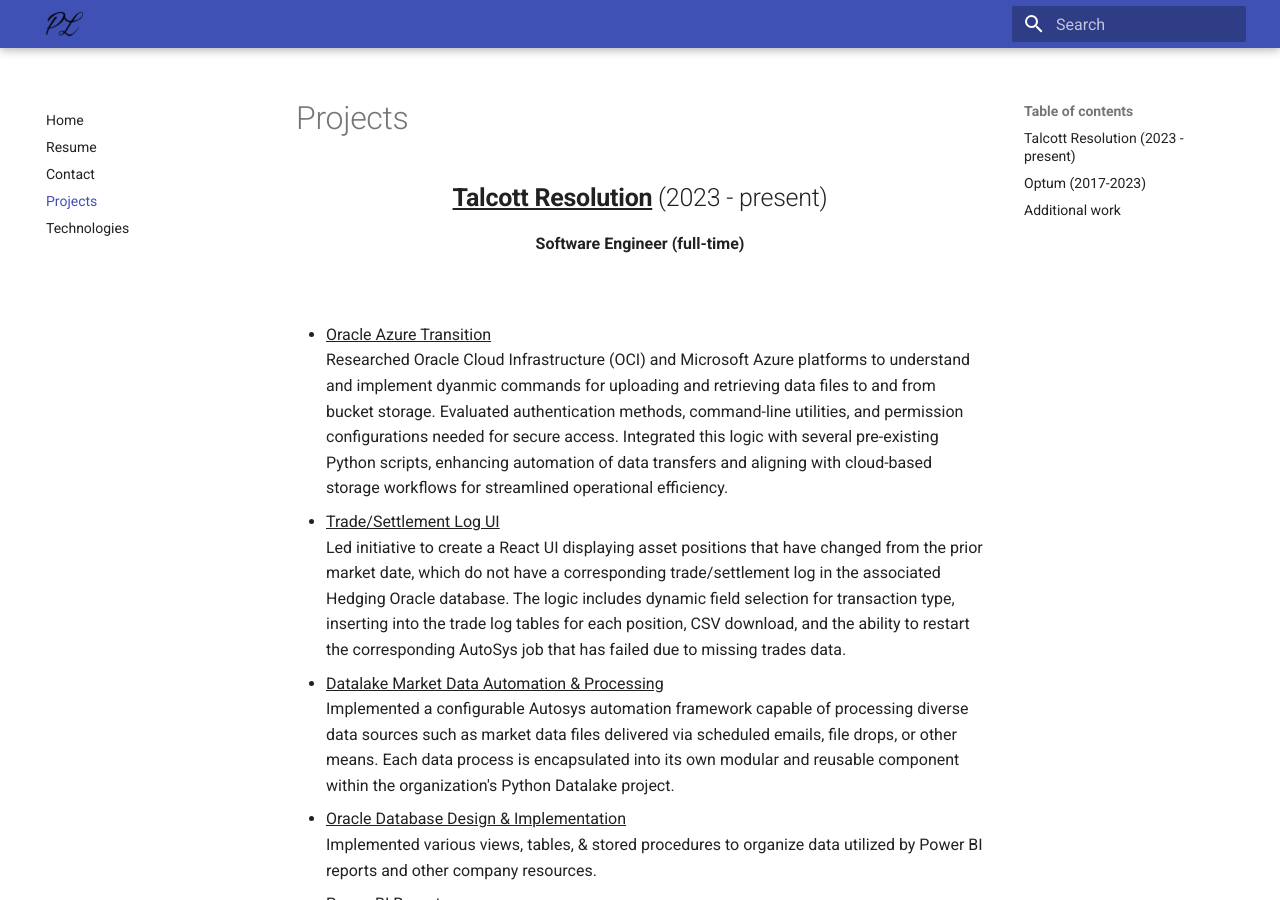
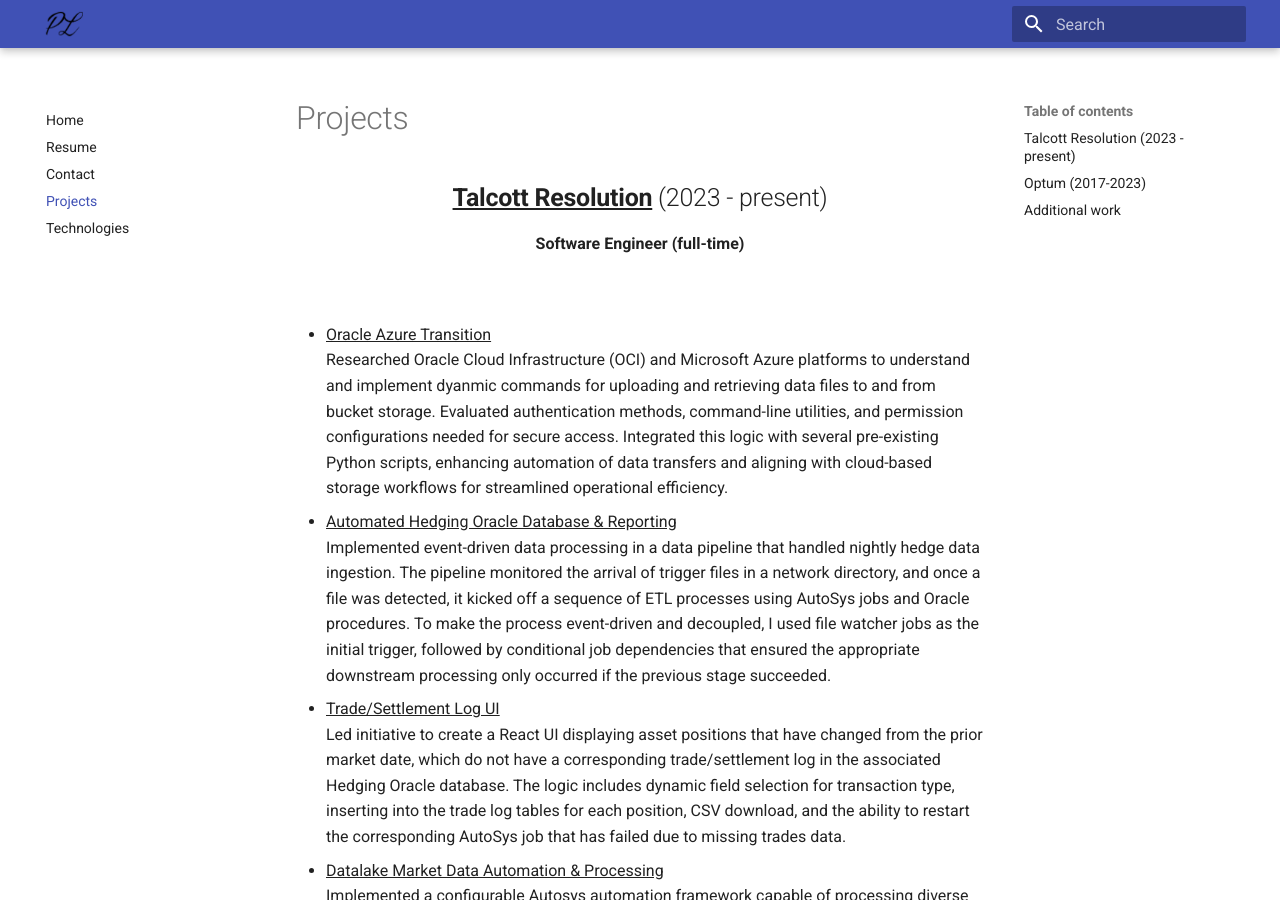
Before and after one commit to paluro567/personal-website, an MkDocs documentation site: the page built from docs/Projects.md, in a window 1280 px wide and 900 px high. Built offline with MkDocs 1.6.1 and Material for MkDocs 9.7.7, drawn with Linux system fonts in a browser that asks for light colours.

Commit message:
project work

```diff
--- a/docs/Projects.md
+++ b/docs/Projects.md
@@ -4,6 +4,9 @@
 
 - <u> Oracle Azure Transition </u> </br>
   Researched Oracle Cloud Infrastructure (OCI) and Microsoft Azure platforms to understand and implement dyanmic commands for uploading and retrieving data files to and from bucket storage. Evaluated authentication methods, command-line utilities, and permission configurations needed for secure access. Integrated this logic with several pre-existing Python scripts, enhancing automation of data transfers and aligning with cloud-based storage workflows for streamlined operational efficiency.
+
+  - <u> Automated Hedging Oracle Database & Reporting</u> </br>
+    Implemented event-driven data processing in a data pipeline that handled nightly hedge data ingestion. The pipeline monitored the arrival of trigger files in a network directory, and once a file was detected, it kicked off a sequence of ETL processes using AutoSys jobs and Oracle procedures. To make the process event-driven and decoupled, I used file watcher jobs as the initial trigger, followed by conditional job dependencies that ensured the appropriate downstream processing only occurred if the previous stage succeeded.
 
 - <u> Trade/Settlement Log UI </u> </br>
   Led initiative to create a React UI displaying asset positions that have changed from the prior market date, which do not have a corresponding trade/settlement log in the associated Hedging Oracle database. The logic includes dynamic field selection for transaction type, inserting into the trade log tables for each position, CSV download, and the ability to restart the corresponding AutoSys job that has failed due to missing trades data.
```
Also changed, not shown: site/Projects/index.html, site/search/search_index.json, 1 other file.
